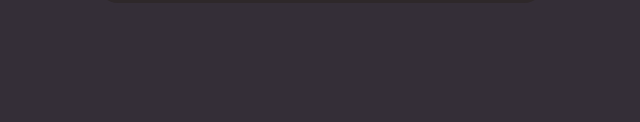
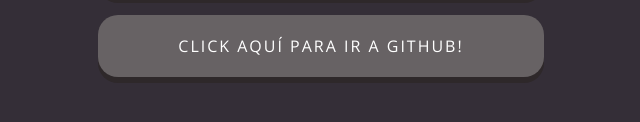
Before and after one commit to Alborada73/git_landing, a plain HTML site: page index.html in a window 1280 px wide. Shown: the part 578-700 px from the top of the page, without its empty margins (319-959 px from the left). Drawn offline with nearby package versions, Linux system fonts and the light colour scheme.

Commit message:
mi segundo commit agregé un segundo botón en index

```diff
--- a/index.html
+++ b/index.html
@@ -17,6 +17,10 @@
     <button type="button" class="btn">
       <a href="https://github.com/" target="_blank">Click aquí para ir a GitHub!</a>
     </button>
+    <br>
+    <button type="button" class="btn">
+      <a href="https://github.com/" target="_blank">Click aquí para ir a GitHub!</a>
+    </button>
   </div>
 </body>
 </html>
```
